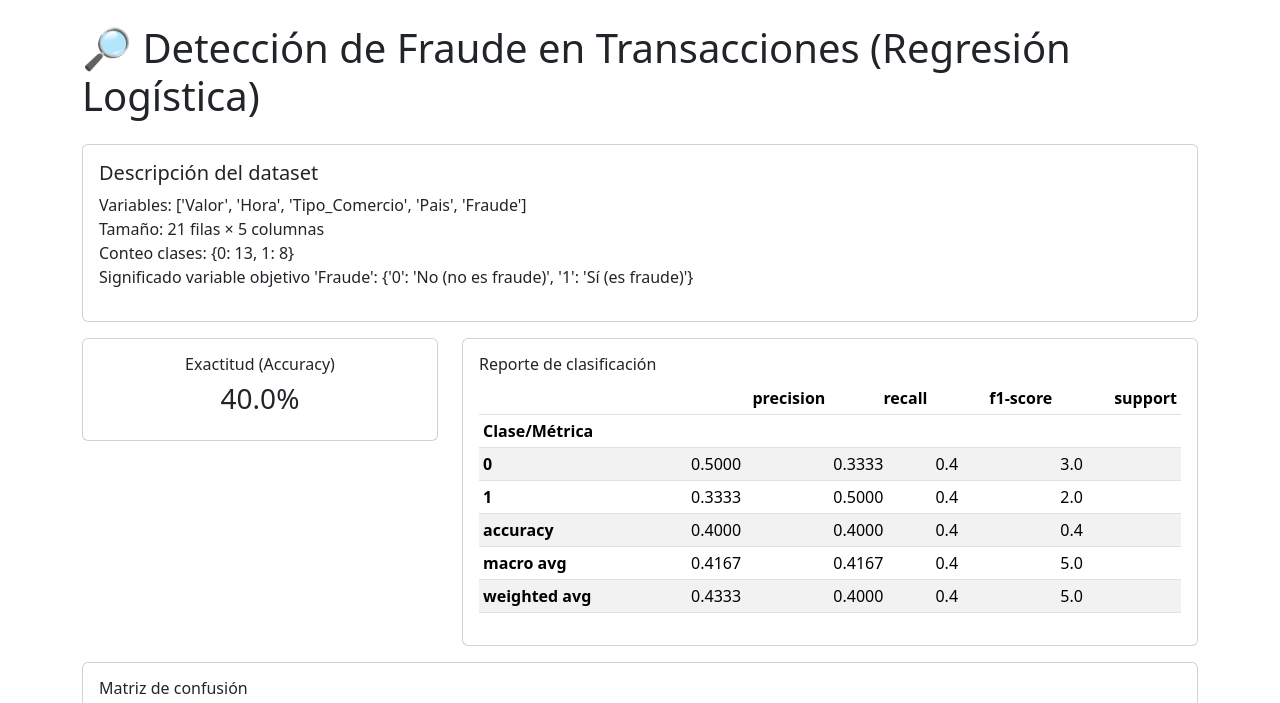
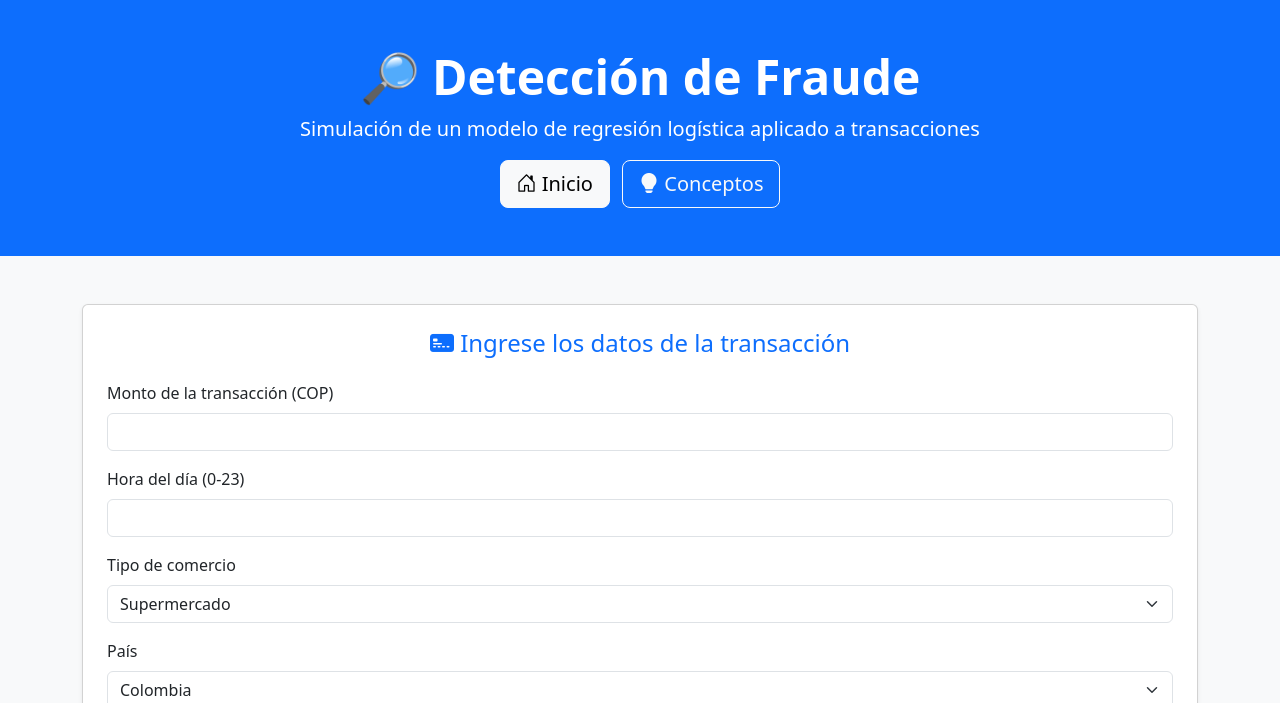
Before and after one commit to Lnbernal/SystemInnovation, a Flask app: page /regresionLogistica/ejercicio in a window 1280 px wide. Shown: the top 703 px of the page. Run offline with Flask 3, Linux system fonts and the light colour scheme.

Commit message:
Se Realizaron cambios en RLindex.html para que fuera más agradable a la vista y mas facil de entender

```diff
--- a/RegresionLogistica.py
+++ b/RegresionLogistica.py
@@ -1,4 +1,3 @@
-# RegresionLogistica.py
 import os
 import pandas as pd
 import numpy as np
--- a/app.py
+++ b/app.py
@@ -1,6 +1,6 @@
 from flask import Flask, request, render_template, url_for
 import os
-import LinealRegression  # asumes que sigue existiendo
+import LinealRegression
 import RegresionLogistica
 
 app = Flask(__name__)
@@ -129,5 +129,5 @@ def casos():
     return render_template('index3.html', cases=CASES)
 
 if __name__ == "__main__":
-    # Asegúrate de ejecutar desde el directorio del proyecto para que encuentre datos.csv y static/
+
     app.run(debug=True)
--- a/templates/RLindex.html
+++ b/templates/RLindex.html
@@ -3,82 +3,55 @@
 <head>
     <meta charset="UTF-8">
     <meta name="viewport" content="width=device-width, initial-scale=1.0">
-    <title>Regresión Logística - Detección de Fraude</title>
+    <title>🔎 Detección de Fraude</title>
     <link href="https://cdn.jsdelivr.net/npm/bootstrap@5.3.2/dist/css/bootstrap.min.css" rel="stylesheet">
+    <link href="https://cdn.jsdelivr.net/npm/bootstrap-icons@1.11.3/font/bootstrap-icons.css" rel="stylesheet">
 </head>
-<body class="p-4">
-    <div class="container">
-        <h1 class="mb-4">🔎 Detección de Fraude en Transacciones (Regresión Logística)</h1>
+<body class="bg-light">
 
-        <!-- Descripción dataset -->
-        <div class="card mb-3">
-            <div class="card-body">
-                <h5>Descripción del dataset</h5>
-                <p>
-                    Variables: {{ dataset_info.columns }} <br>
-                    Tamaño: {{ dataset_info.shape[0] }} filas × {{ dataset_info.shape[1] }} columnas<br>
-                    Conteo clases: {{ dataset_info.class_counts }} <br>
-                    Significado variable objetivo 'Fraude': {{ dataset_info.target_meaning }}
-                </p>
-            </div>
+    <!-- Hero / Banner -->
+    <section class="bg-primary text-white py-5">
+        <div class="container text-center">
+            <h1 class="fw-bold display-5">🔎 Detección de Fraude</h1>
+            <p class="lead">Simulación de un modelo de regresión logística aplicado a transacciones</p>
+           <div class="mt-3">
+    <a href="{{ url_for('index') }}" class="btn btn-light btn-lg me-2">
+        <i class="bi bi-house-door"></i> Inicio
+    </a>
+    <a href="{{ url_for('logistica') }}" class="btn btn-outline-light btn-lg">
+        <i class="bi bi-lightbulb-fill"></i> Conceptos
+    </a>
 </div>
 
-        <!-- Métricas -->
-        <div class="row mb-3">
-            <div class="col-md-4">
-                <div class="card text-center">
-                    <div class="card-body">
-                        <h6>Exactitud (Accuracy)</h6>
-                        <h3>{{ accuracy }}%</h3>
         </div>
-                </div>
-            </div>
+    </section>
 
-            <div class="col-md-8">
-                <div class="card">
-                    <div class="card-body">
-                        <h6>Reporte de clasificación</h6>
-                        <div>
-                            {{ classification_html | safe }}
-                        </div>
-                    </div>
-                </div>
-            </div>
-        </div>
-
-        <!-- Matriz de confusión -->
-        <div class="card mb-3">
-            <div class="card-body">
-                <h6>Matriz de confusión</h6>
-                <img src="{{ graph_url }}" alt="Matriz de confusión" class="img-fluid" style="max-width:300px;">
-                <p class="small mt-2">Filas = reales (0/1), Columnas = predichos (0/1).</p>
-            </div>
-        </div>
-
-        <!-- Formulario de predicción -->
-        <div class="card mb-3">
-            <div class="card-body">
-                <h5>Formulario de predicción</h5>
+    <!-- Formulario -->
+    <div class="container mt-5">
+        <div class="card shadow-sm p-4">
+            <h4 class="text-center text-primary mb-4">
+                <i class="bi bi-credit-card-2-front-fill"></i> Ingrese los datos de la transacción
+            </h4>
             <form method="POST">
-                    <div class="mb-2">
-                        <label class="form-label">Monto de la transacción</label>
+                <div class="mb-3">
+                    <label class="form-label">Monto de la transacción (COP)</label>
                     <input class="form-control" type="number" step="0.01" name="monto" required>
                 </div>
-                    <div class="mb-2">
+                <div class="mb-3">
                     <label class="form-label">Hora del día (0-23)</label>
                     <input class="form-control" type="number" name="hora" min="0" max="23" required>
                 </div>
-                    <div class="mb-2">
+                <div class="mb-3">
                     <label class="form-label">Tipo de comercio</label>
                     <select class="form-select" name="tipo">
-                            <option value="supermercado">Supermercado</option>
-                            <option value="ropa">Ropa</option>
-                            <option value="electronica">Electrónica</option>
-                            <option value="restaurante">Restaurante</option>
-                            <option value="online">Online</option>
+                        <option value="Supermercado">Supermercado</option>
+                        <option value="Ropa">Ropa</option>
+                        <option value="Electrónica">Electrónica</option>
+                        <option value="Restaurante">Restaurante</option>
+                        <option value="Online">Online</option>
                     </select>
                 </div>
-                    <div class="mb-2">
+                <div class="mb-3">
                     <label class="form-label">País</label>
                     <select class="form-select" name="pais">
                         <option value="Colombia">Colombia</option>
@@ -88,21 +61,44 @@
                         <option value="Argentina">Argentina</option>
                     </select>
                 </div>
+                <button class="btn btn-primary w-100" type="submit">
+                    <i class="bi bi-search"></i> Predecir
+                </button>
+            </form>
+        </div>
+    </div>
 
-                    <button class="btn btn-success" type="submit">Predecir</button>
-                </form>
-
+    <!-- Resultado -->
+    <div class="container mt-4">
         {% if result is not none %}
-                    <div class="mt-3 p-3 border rounded">
-                        <h3>Predicción: <span class="badge bg-primary">{{ result }}</span></h3>
-                        <p>Probabilidad estimada de clase "Sí": <strong>{{ probability }}%</strong></p>
+        <div class="alert alert-info text-center">
+            <h5>
+                <i class="bi bi-check-circle-fill"></i>
+                Resultado: {{ result }} ({{ probability }}%)
+            </h5>
+            <p>Precisión del modelo: {{ accuracy }}%</p>
         </div>
         {% endif %}
     </div>
+
+    <!-- Gráfico / Matriz -->
+    <div class="container mt-3 text-center">
+        {% if graph_url %}
+        <div class="card shadow-sm p-3">
+            <h6 class="text-secondary">
+                <i class="bi bi-bar-chart-line-fill"></i> Matriz de Confusión
+            </h6>
+            <img src="{{ graph_url }}" alt="Matriz de confusión" class="img-fluid mx-auto" style="max-inline-width: 400px;">
+        </div>
+        {% endif %}
     </div>
 
-        <a href="/regresionLogistica/conceptos" class="btn btn-secondary">Volver a conceptos</a>
-        <a href="/index" class="btn btn-secondary">🏠 Volver al inicio</a>
+    <!-- Footer -->
+    <footer class="bg-dark text-light py-3 mt-5">
+        <div class="container text-center">
+            <small>© 2025 Proyecto Académico · Regresión Logística</small>
         </div>
+    </footer>
+
 </body>
 </html>
```
Also changed, not shown: templates/RLconceptos.html (line endings or trailing spaces). Lines whose indentation alone changed are shown as unchanged.
